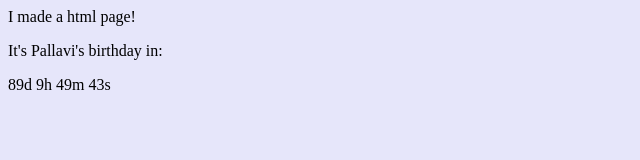
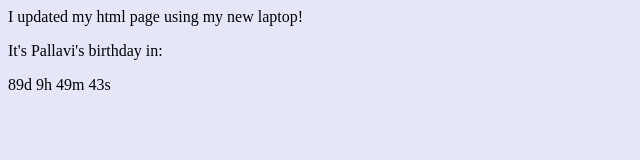
Before and after one commit to PallaviRishi/HTML_Page, a website: page index.html in a window 1280 px wide. Shown: the whole page, without its empty margins (0-640 px from the left). Drawn offline with Linux system fonts and the light colour scheme.

Commit message:
"Using new laptop"

```diff
--- a/index.html
+++ b/index.html
@@ -14,7 +14,7 @@ body:focus {
 </head>
 <body bgcolor="#E6E6FA">
 
-I made a html page!
+I updated my html page using my new laptop!
 <p>It's Pallavi's birthday in:</p>
 <p id="demo"></p>
 
```
